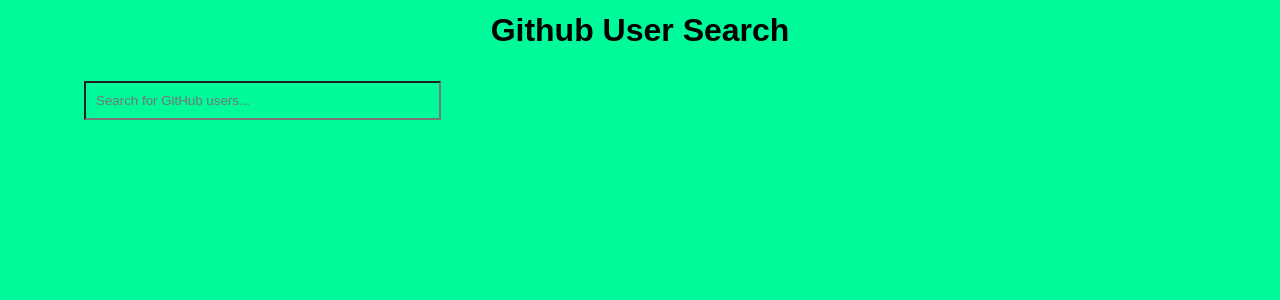
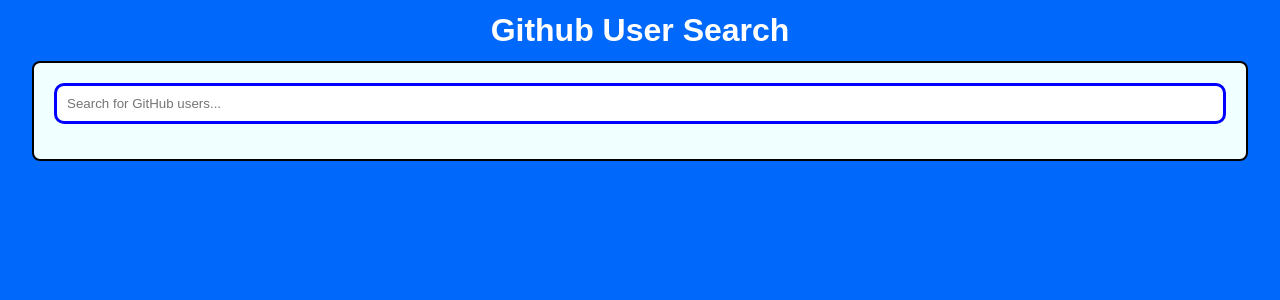
Before and after one commit to mryeminthu/github-user-search, a React (Create React App) app: page / in a window 1280 px wide. Shown: the top 300 px of the page. Built offline with nearby package versions, Linux system fonts and the light colour scheme.

Commit message:
Add 2fr for desktop view

```diff
--- a/src/App.css
+++ b/src/App.css
@@ -3,10 +3,11 @@
     margin: 0;
     padding: 0;
     box-sizing: border-box;
-    background: #00FA9A;
+    background: #0069fc;
   }
 
   .app-title {
     text-align: center;
     margin: 12px 0;
+    color: #ffffff;
   }
--- a/src/components/Search.css
+++ b/src/components/Search.css
@@ -1,23 +1,32 @@
 .container {
-    width: 90%;
+    width: 95%;
     margin: 0 auto;
     padding: 20px;
+    border: 2px solid black;
+    border-radius: 8px;
+    background-color: rgb(240, 255, 255);
   }
 
   input {
     width: 100%;
     margin-bottom: 15px;
     padding: 10px;
+    border: 3px solid blue;
+    border-radius: 10px;
+    outline: none;
+    background-color: #ffffff;
   }
+
   .user-card {
-    border: 1px solid #ccc;
+    border: 3px solid hsl(0, 7%, 92%);
     padding: 15px;
     margin-bottom: 15px;
     border-radius: 7px;
+    text-align: center;
   }
 
   img {
-    max-width: 100%;
+    width: 90%;
     height: auto;
     margin-bottom: 10px;
   }
@@ -26,10 +35,19 @@
     margin-bottom: 10px;
   }
 
+  p {
+    font-size: 14px;
+    margin-bottom: 8px;
+  }
+
   @media (min-width: 768px) {
-    .container {
-      display: grid;
-      grid-template-columns: repeat(3, 1fr);
-      gap: 20px;
+    .user-card {
+      width: 49%;
+      display: inline-block;
+      margin-right: 2%;
+    }
+
+    .user-card:nth-child(2n) {
+      margin-right: 0;
     }
   }
--- a/src/components/Search.js
+++ b/src/components/Search.js
@@ -32,13 +32,13 @@
           placeholder="Search for GitHub users..."
           value={searchTerm}
           onChange={(e) => setSearchTerm(e.target.value)}
+          className="input-full-width"
         />
       <div>
   {users.map((user) => (
     <div key={user.id} className="user-card">
       <img src={user.avatar_url} alt={`${user.login}'s avatar`} />
       <h3>{user.login}</h3>
-            <p>Repositories: {user.public_repos}</p>
       <a href={user.html_url} target="_blank" rel="noopener noreferrer">
         Profile Link
       </a>
```
Lines whose indentation alone changed are shown as unchanged.
